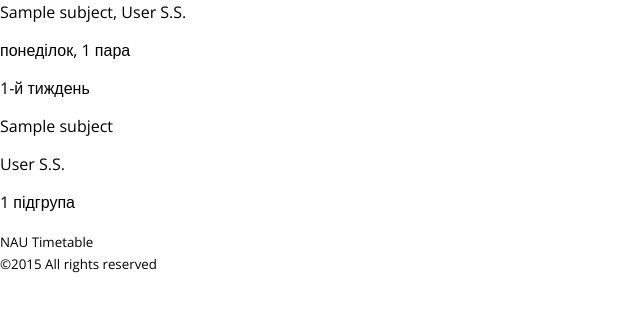
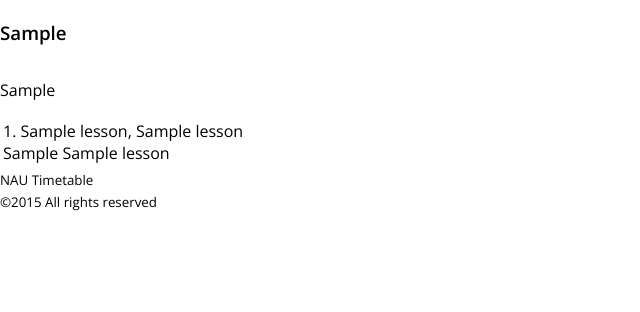
Before and after one commit to bluebirrrrd/nau-timetable, a Django app: template nau_timetable/templates/schedule/group_schedule.html in a window 1280 px wide. Shown: the top 312 px of the page, without its empty margins (0-640 px from the left). Run offline with Django 3.2, Linux system fonts and the light colour scheme; tables that the repository leaves empty hold one stand-in row (values such as "Sample post"); the template is opened without the code that fills it: values that come from a table or form of the project are taken from there, most other values are stand-ins (such as "Sample title", 1, 10 or a date in 2020).

Commit message:
Make a better structure for schedule

```diff
--- a/nau_timetable/models.py
+++ b/nau_timetable/models.py
@@ -246,7 +246,11 @@ class Lesson(models.Model):
 
     @property
     def week_text(self):
-        return '{}-й тиждень'.format(1 if self.week else 2)
+        return Lesson.get_week_text(self.week)
+
+    @staticmethod
+    def get_week_text(week):
+        return '{}-й тиждень'.format(1 if week else 2)
 
     @property
     def type_text(self):
--- a/nau_timetable/templates/schedule/group_schedule.html
+++ b/nau_timetable/templates/schedule/group_schedule.html
@@ -3,16 +3,27 @@
 {% block content %}
 
 <section id="lessons">
-{% for lesson in lessons %}
-    <article id="lesson">
-    {{ lesson }}
-    <p>{{lesson.day_text }}, {{ lesson.number_text }}</p>
-    <p>{{ lesson.week_text }}</p>
-    <p>{{ lesson.subject_name }}</p>
-    <p>{{ lesson.teacher_short_name }}</p>
-    <p>{{ lesson.subgroup_name }}</p>
-    </article>
-{% endfor %}
+    {% for week in timetable %}
+    <section class="week">
+        <h3>{{ week.week.1 }}</h3>
+        {% for day in week.days %}
+        <section class="day">
+            <p>{{ day.day.1 }}</p>
+            <table>
+                {% for lesson in day.lessons %}
+                <tr>
+                <td>{{ lesson.number }}. {{ lesson.subject_name }}, {{ lesson.teacher_short_name }}
+                <br>
+                {{ lesson.}}
+                {{ lesson.subgroup_name }}<td>
+                </tr>
+                {% endfor %}
+            </table>
+        </section>
+
+        {% endfor %}
+    </section>
+    {% endfor %}
 </section>
 
 {% endblock content%}
--- a/static/css/style.css
+++ b/static/css/style.css
@@ -211,3 +211,7 @@ a:hover {
 	margin: 2vh 10px;
 	text-align: right;
 }
+
+.day {
+	display: inline-block;
+}
```
Also changed, not shown: nau_timetable/schedule/views.py (+13 -1 lines).
